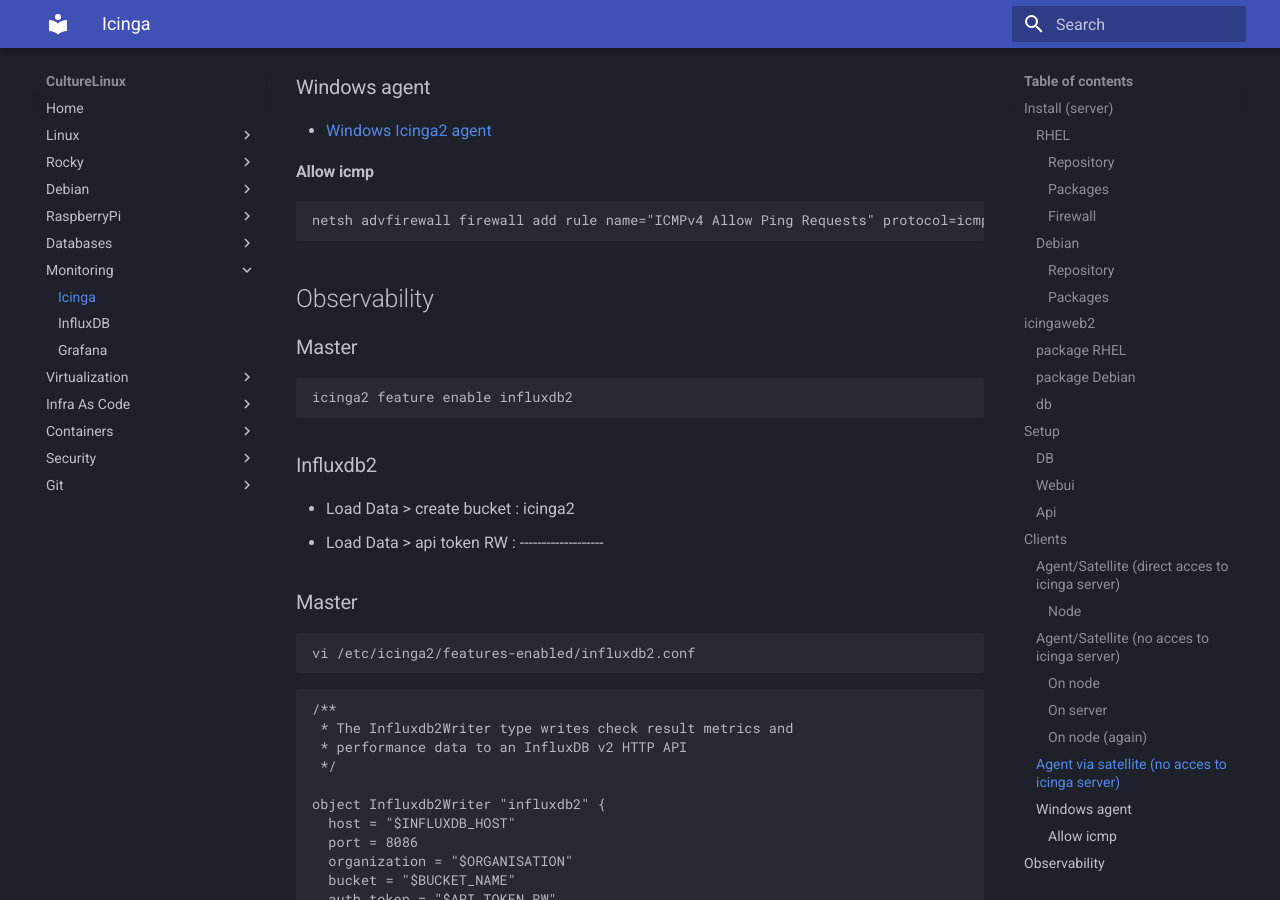
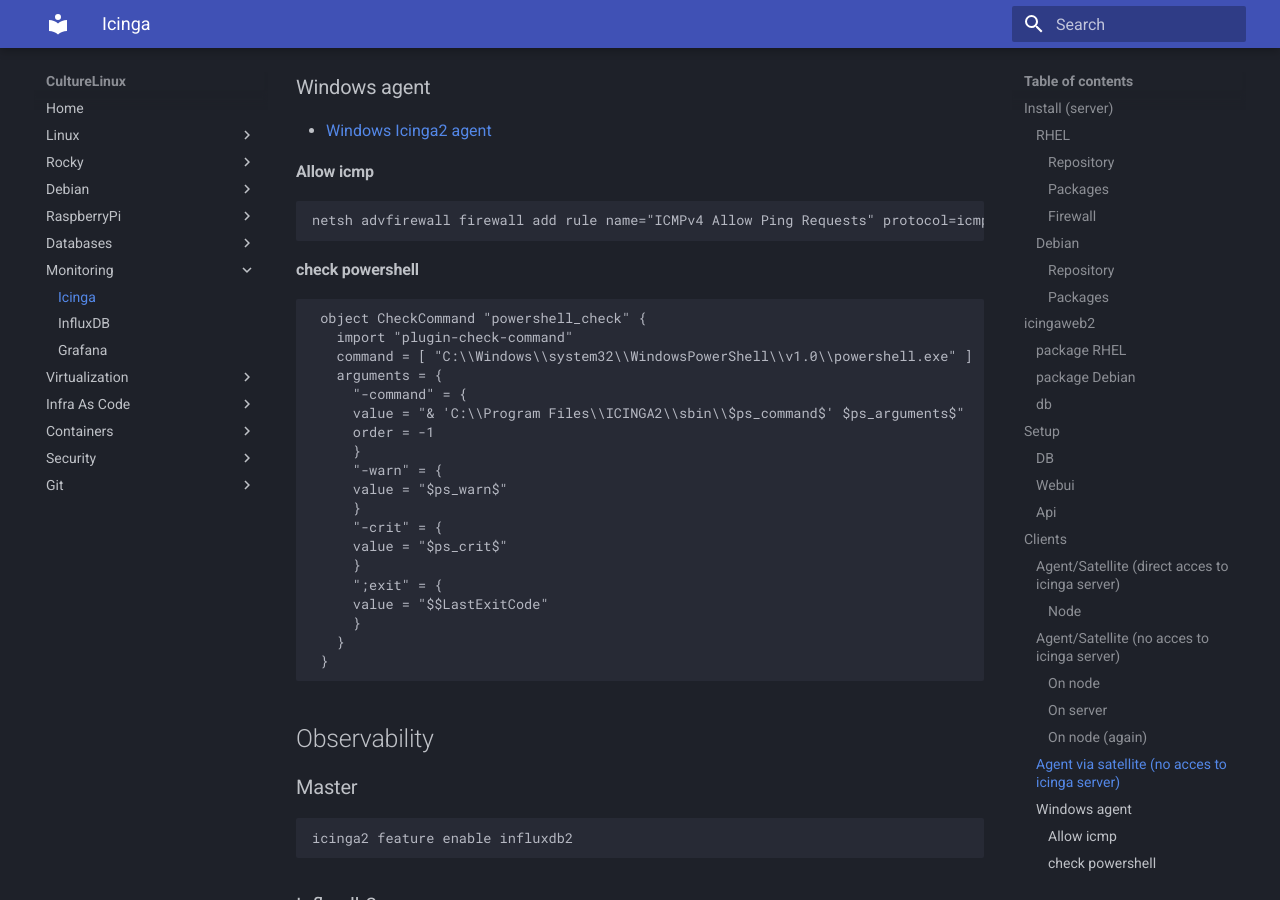
Before and after one commit to CultureLinux/doc, an MkDocs documentation site: the page built from docs/monitoring/icinga.md, in a window 1280 px wide and 900 px high, scrolled down 6185 px. Built offline with MkDocs 1.6.1 and Material for MkDocs 9.7.7, drawn with Linux system fonts in a browser that asks for light colours.

Commit message:
ajout check powershell

````diff
--- a/docs/monitoring/icinga.md
+++ b/docs/monitoring/icinga.md
@@ -283,6 +283,30 @@
 ```
 netsh advfirewall firewall add rule name="ICMPv4 Allow Ping Requests" protocol=icmpv4:8,any dir=in action=allow
 ```
+#### check powershell
+
+```
+ object CheckCommand "powershell_check" {
+   import "plugin-check-command"
+   command = [ "C:\\Windows\\system32\\WindowsPowerShell\\v1.0\\powershell.exe" ]
+   arguments = {
+     "-command" = {
+     value = "& 'C:\\Program Files\\ICINGA2\\sbin\\$ps_command$' $ps_arguments$"
+     order = -1
+     }
+     "-warn" = {
+     value = "$ps_warn$"
+     }
+     "-crit" = {
+     value = "$ps_crit$"
+     }
+     ";exit" = {
+     value = "$$LastExitCode"
+     }
+   }
+ }
+
+```
 
 ## Observability
 ### Master
````
